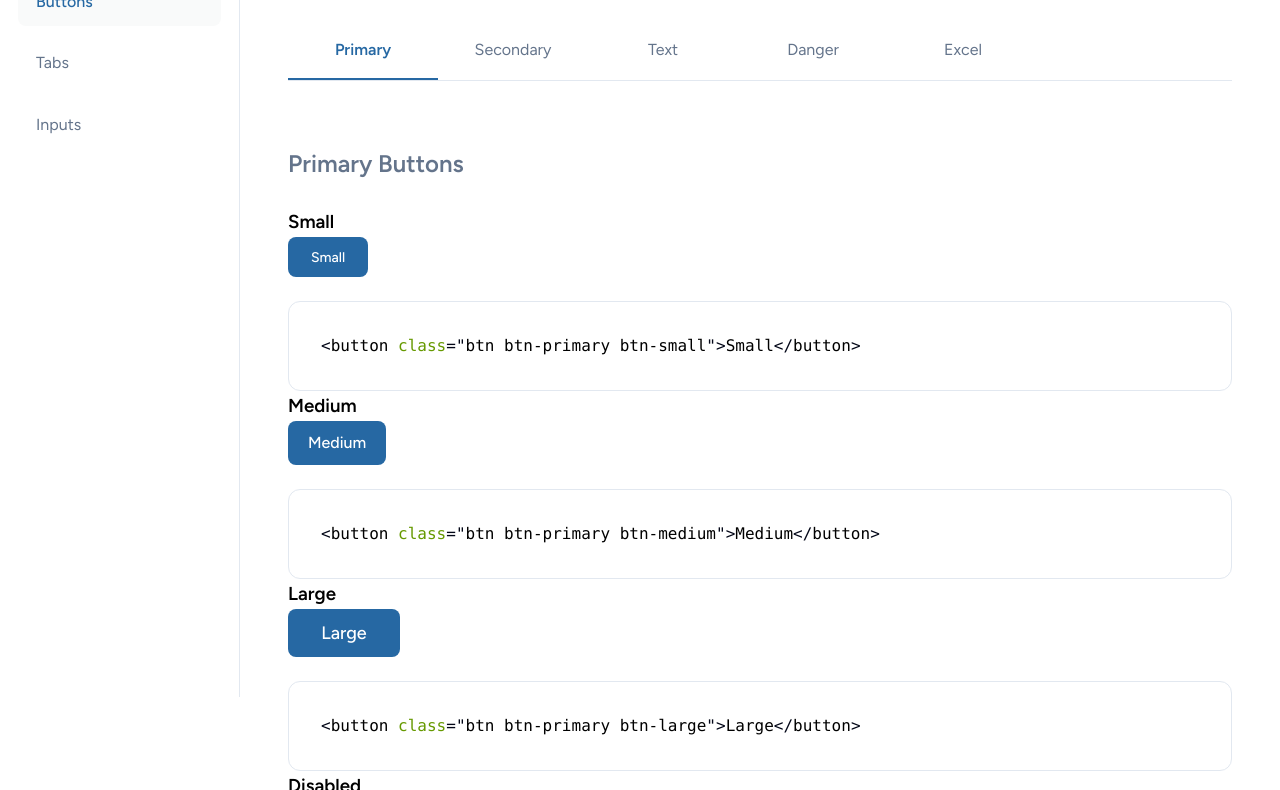
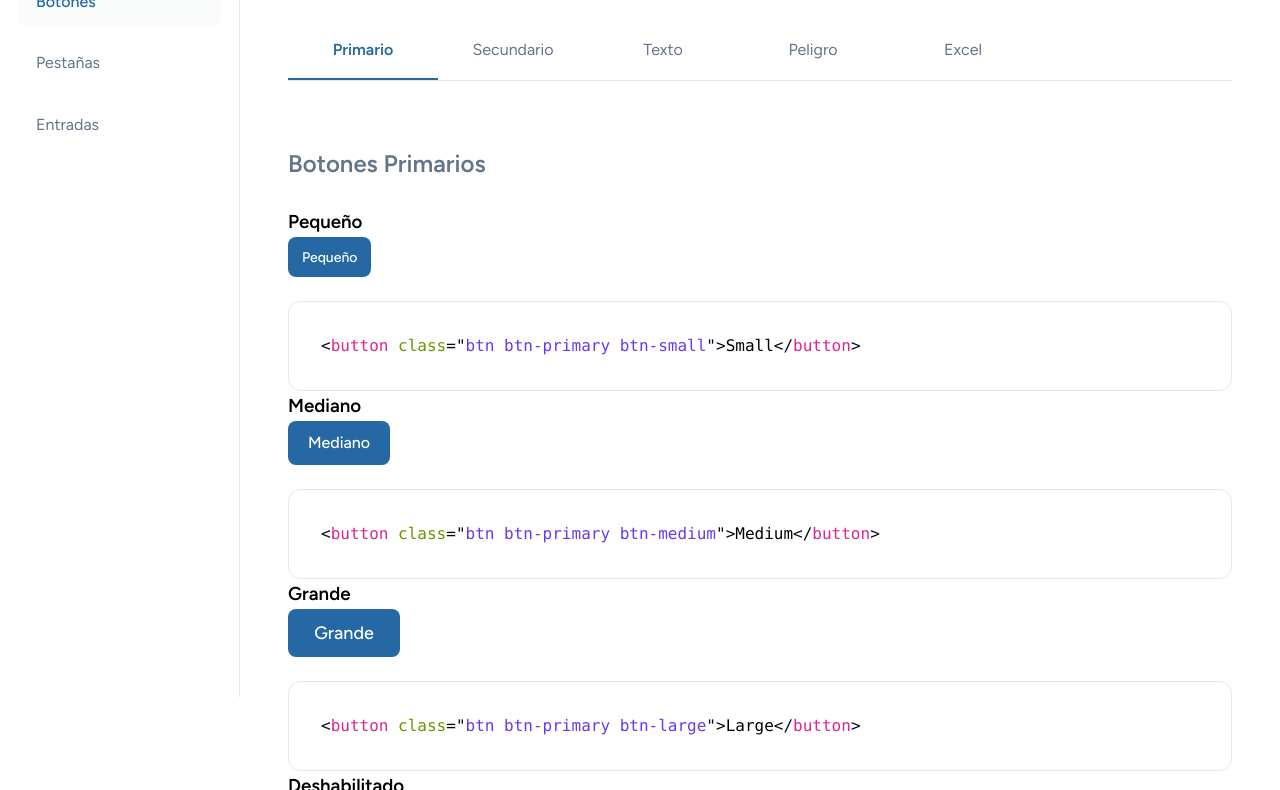
Before and after one commit to AdolfoSepulveda/componentes, a website built with Vite: page buttons.html in a window 1280 px wide. Shown: the part 103-893 px from the top of the page. Built offline with nearby package versions, Linux system fonts and the light colour scheme.

Commit message:
Update style guide components and documentation

```diff
--- a/buttons.html
+++ b/buttons.html
@@ -3,7 +3,7 @@
 <head>
     <meta charset="UTF-8">
     <meta name="viewport" content="width=device-width, initial-scale=1.0">
-    <title>Button Style Guide</title>
+    <title>Guía de Estilos de Botones</title>
     <link href="https://fonts.googleapis.com/css2?family=Figtree:wght@400;500;600&display=swap" rel="stylesheet">
     <link rel="stylesheet" href="styleguide.css">
     <link href="node_modules/prismjs/themes/prism.css" rel="stylesheet" />
@@ -14,55 +14,55 @@
     <div class="layout">
         <aside class="side-menu">
             <nav class="nav-menu">
-                <a href="index.html" class="nav-item">Getting Started</a>
-                <a href="buttons.html" class="nav-item active">Buttons</a>
-                <a href="tabs.html" class="nav-item">Tabs</a>
-                <a href="inputs.html" class="nav-item">Inputs</a>
+                <a href="index.html" class="nav-item">Comenzar</a>
+                <a href="buttons.html" class="nav-item active">Botones</a>
+                <a href="tabs.html" class="nav-item">Pestañas</a>
+                <a href="inputs.html" class="nav-item">Entradas</a>
             </nav>
         </aside>
         <main class="main-content">
             <div class="container">
-                <h1>Button Style Guide</h1>
+                <h1>Guía de Estilos de Botones</h1>
 
                 <div class="tabs">
-                    <button class="tab-button active" data-tab="primary">Primary</button>
-                    <button class="tab-button" data-tab="secondary">Secondary</button>
-                    <button class="tab-button" data-tab="text">Text</button>
-                    <button class="tab-button" data-tab="danger">Danger</button>
+                    <button class="tab-button active" data-tab="primary">Primario</button>
+                    <button class="tab-button" data-tab="secondary">Secundario</button>
+                    <button class="tab-button" data-tab="text">Texto</button>
+                    <button class="tab-button" data-tab="danger">Peligro</button>
                     <button class="tab-button" data-tab="excel">Excel</button>
                 </div>
 
                 <!-- Primary Buttons Section -->
                 <div class="tab-content active" id="primary">
                     <div class="button-section">
-                        <h2>Primary Buttons</h2>
-                        <h3>Small</h3>
+                        <h2>Botones Primarios</h2>
+                        <h3>Pequeño</h3>
                         <div class="button-group">
-                            <button class="btn btn-primary btn-small">Small</button>
+                            <button class="btn btn-primary btn-small">Pequeño</button>
                         </div>
                         <div class="code-snippet">
                             <pre><code class="language-html">&lt;button class="btn btn-primary btn-small"&gt;Small&lt;/button&gt;</code></pre>
                         </div>
 
-                        <h3>Medium</h3>
+                        <h3>Mediano</h3>
                         <div class="button-group">
-                            <button class="btn btn-primary btn-medium">Medium</button>
+                            <button class="btn btn-primary btn-medium">Mediano</button>
                         </div>
                         <div class="code-snippet">
                             <pre><code class="language-html">&lt;button class="btn btn-primary btn-medium"&gt;Medium&lt;/button&gt;</code></pre>
                         </div>
 
-                        <h3>Large</h3>
+                        <h3>Grande</h3>
                         <div class="button-group">
-                            <button class="btn btn-primary btn-large">Large</button>
+                            <button class="btn btn-primary btn-large">Grande</button>
                         </div>
                         <div class="code-snippet">
                             <pre><code class="language-html">&lt;button class="btn btn-primary btn-large"&gt;Large&lt;/button&gt;</code></pre>
                         </div>
 
-                        <h3>Disabled</h3>
+                        <h3>Deshabilitado</h3>
                         <div class="button-group">
-                            <button class="btn btn-primary btn-medium" disabled>Disabled</button>
+                            <button class="btn btn-primary btn-medium" disabled>Deshabilitado</button>
                         </div>
                         <div class="code-snippet">
                             <pre><code class="language-html">&lt;button class="btn btn-primary btn-medium" disabled&gt;Disabled&lt;/button&gt;</code></pre>
@@ -73,34 +73,34 @@
                 <!-- Secondary Buttons Section -->
                 <div class="tab-content" id="secondary">
                     <div class="button-section">
-                        <h2>Secondary Buttons</h2>
+                        <h2>Botones Secundarios</h2>
                         <h3>Small</h3>
                         <div class="button-group">
-                            <button class="btn btn-secondary btn-small">Small</button>
+                            <button class="btn btn-secondary btn-small">Pequeño</button>
                         </div>
                         <div class="code-snippet">
                             <pre><code class="language-html">&lt;button class="btn btn-secondary btn-small"&gt;Small&lt;/button&gt;</code></pre>
                         </div>
 
-                        <h3>Medium</h3>
+                        <h3>Mediano</h3>
                         <div class="button-group">
-                            <button class="btn btn-secondary btn-medium">Medium</button>
+                            <button class="btn btn-secondary btn-medium">Mediano</button>
                         </div>
                         <div class="code-snippet">
                             <pre><code class="language-html">&lt;button class="btn btn-secondary btn-medium"&gt;Medium&lt;/button&gt;</code></pre>
                         </div>
 
-                        <h3>Large</h3>
+                        <h3>Grande</h3>
                         <div class="button-group">
-                            <button class="btn btn-secondary btn-large">Large</button>
+                            <button class="btn btn-secondary btn-large">Grande</button>
                         </div>
                         <div class="code-snippet">
                             <pre><code class="language-html">&lt;button class="btn btn-secondary btn-large"&gt;Large&lt;/button&gt;</code></pre>
                         </div>
 
-                        <h3>Disabled</h3>
+                        <h3>Deshabilitado</h3>
                         <div class="button-group">
-                            <button class="btn btn-secondary btn-medium" disabled>Disabled</button>
+                            <button class="btn btn-secondary btn-medium" disabled>Deshabilitado</button>
                         </div>
                         <div class="code-snippet">
                             <pre><code class="language-html">&lt;button class="btn btn-secondary btn-medium" disabled&gt;Disabled&lt;/button&gt;</code></pre>
@@ -111,10 +111,10 @@
                 <!-- Text Buttons Section -->
                 <div class="tab-content" id="text">
                     <div class="button-section">
-                        <h2>Text Buttons</h2>
+                        <h2>Botones de Texto</h2>
                         <div class="button-group">
-                            <button class="btn btn-text">Text Button</button>
-                            <button class="btn btn-text" disabled>Disabled</button>
+                            <button class="btn btn-text">Botón de Texto</button>
+                            <button class="btn btn-text" disabled>Deshabilitado</button>
                         </div>
                         <div class="code-snippet">
                             <pre><code class="language-html">&lt;button class="btn btn-text"&gt;Text Button&lt;/button&gt;
@@ -126,34 +126,34 @@
                 <!-- Danger Buttons Section -->
                 <div class="tab-content" id="danger">
                     <div class="button-section">
-                        <h2>Danger Buttons</h2>
+                        <h2>Botones de Peligro</h2>
                         <h3>Small</h3>
                         <div class="button-group">
-                            <button class="btn btn-danger btn-small">Small</button>
+                            <button class="btn btn-danger btn-small">Pequeño</button>
                         </div>
                         <div class="code-snippet">
                             <pre><code class="language-html">&lt;button class="btn btn-danger btn-small"&gt;Small&lt;/button&gt;</code></pre>
                         </div>
 
-                        <h3>Medium</h3>
+                        <h3>Mediano</h3>
                         <div class="button-group">
-                            <button class="btn btn-danger btn-medium">Medium</button>
+                            <button class="btn btn-danger btn-medium">Mediano</button>
                         </div>
                         <div class="code-snippet">
                             <pre><code class="language-html">&lt;button class="btn btn-danger btn-medium"&gt;Medium&lt;/button&gt;</code></pre>
                         </div>
 
-                        <h3>Large</h3>
+                        <h3>Grande</h3>
                         <div class="button-group">
-                            <button class="btn btn-danger btn-large">Large</button>
+                            <button class="btn btn-danger btn-large">Grande</button>
                         </div>
                         <div class="code-snippet">
                             <pre><code class="language-html">&lt;button class="btn btn-danger btn-large"&gt;Large&lt;/button&gt;</code></pre>
                         </div>
 
-                        <h3>Disabled</h3>
+                        <h3>Deshabilitado</h3>
                         <div class="button-group">
-                            <button class="btn btn-danger btn-medium" disabled>Disabled</button>
+                            <button class="btn btn-danger btn-medium" disabled>Deshabilitado</button>
                         </div>
                         <div class="code-snippet">
                             <pre><code class="language-html">&lt;button class="btn btn-danger btn-medium" disabled&gt;Disabled&lt;/button&gt;</code></pre>
@@ -164,34 +164,34 @@
                 <!-- Excel Buttons Section -->
                 <div class="tab-content" id="excel">
                     <div class="button-section">
-                        <h2>Excel Buttons</h2>
+                        <h2>Botones de Excel</h2>
                         <h3>Small</h3>
                         <div class="button-group">
-                            <button class="btn btn-excel btn-small">Small</button>
+                            <button class="btn btn-excel btn-small">Pequeño</button>
                         </div>
                         <div class="code-snippet">
                             <pre><code class="language-html">&lt;button class="btn btn-excel btn-small"&gt;Small&lt;/button&gt;</code></pre>
                         </div>
 
-                        <h3>Medium</h3>
+                        <h3>Mediano</h3>
                         <div class="button-group">
-                            <button class="btn btn-excel btn-medium">Medium</button>
+                            <button class="btn btn-excel btn-medium">Mediano</button>
                         </div>
                         <div class="code-snippet">
                             <pre><code class="language-html">&lt;button class="btn btn-excel btn-medium"&gt;Medium&lt;/button&gt;</code></pre>
                         </div>
 
-                        <h3>Large</h3>
+                        <h3>Grande</h3>
                         <div class="button-group">
-                            <button class="btn btn-excel btn-large">Large</button>
+                            <button class="btn btn-excel btn-large">Grande</button>
                         </div>
                         <div class="code-snippet">
                             <pre><code class="language-html">&lt;button class="btn btn-excel btn-large"&gt;Large&lt;/button&gt;</code></pre>
                         </div>
 
-                        <h3>Disabled</h3>
+                        <h3>Deshabilitado</h3>
                         <div class="button-group">
-                            <button class="btn btn-excel btn-medium" disabled>Disabled</button>
+                            <button class="btn btn-excel btn-medium" disabled>Deshabilitado</button>
                         </div>
                         <div class="code-snippet">
                             <pre><code class="language-html">&lt;button class="btn btn-excel btn-medium" disabled&gt;Disabled&lt;/button&gt;</code></pre>
--- a/primitives.css
+++ b/primitives.css
@@ -84,6 +84,119 @@
   --colors-warning-800: #85680e;
   --colors-warning-900: #715a12;
   --colors-warning-950: #423306;
+
+  /* colores extra */
+
+    --colores-amarillo-100: #ffffd5;
+    --colores-amarillo-200: #fdfdab;
+    --colores-amarillo-25: #fffff5;
+    --colores-amarillo-300: #fefe73;
+    --colores-amarillo-400: #fdfd3a;
+    --colores-amarillo-50: #ffffed;
+    --colores-amarillo-500: #f3f31c;
+    --colores-amarillo-600: #e2e214;
+    --colores-amarillo-700: #c2c20a;
+    --colores-amarillo-800: #919108;
+    --colores-amarillo-900: #666600;
+    --colores-azul-100: #d1e9ff;
+    --colores-azul-200: #b2ddff;
+    --colores-azul-25: #f5faff;
+    --colores-azul-300: #84caff;
+    --colores-azul-400: #53b1fd;
+    --colores-azul-50: #eff8ff;
+    --colores-azul-500: #2e90fa;
+    --colores-azul-600: #1570ef;
+    --colores-azul-700: #175cd3;
+    --colores-azul-800: #1849a9;
+    --colores-azul-900: #194185;
+    --colores-azul-claro-100: #e0f2fe;
+    --colores-azul-claro-200: #b9e6fe;
+    --colores-azul-claro-25: #f5fbff;
+    --colores-azul-claro-300: #7cd4fd;
+    --colores-azul-claro-400: #36bffa;
+    --colores-azul-claro-50: #f0f9ff;
+    --colores-azul-claro-500: #0ba5ec;
+    --colores-azul-claro-600: #0086c9;
+    --colores-azul-claro-700: #026aa2;
+    --colores-azul-claro-800: #065986;
+    --colores-azul-claro-900: #0b4a6f;
+    --colores-azul-oscuro-100: #eaecf5;
+    --colores-azul-oscuro-200: #d5d9eb;
+    --colores-azul-oscuro-25: #fcfcfd;
+    --colores-azul-oscuro-300: #afb5d9;
+    --colores-azul-oscuro-400: #717bbc;
+    --colores-azul-oscuro-50: #f8f9fc;
+    --colores-azul-oscuro-500: #4e5ba6;
+    --colores-azul-oscuro-600: #3e4784;
+    --colores-azul-oscuro-700: #363f72;
+    --colores-azul-oscuro-800: #293056;
+    --colores-azul-oscuro-900: #101323;
+    --colores-indigo-100: #e0eaff;
+    --colores-indigo-200: #c7d7fe;
+    --colores-indigo-25: #f5f8ff;
+    --colores-indigo-300: #a4bcfd;
+    --colores-indigo-400: #8098f9;
+    --colores-indigo-50: #eef4ff;
+    --colores-indigo-500: #6172f3;
+    --colores-indigo-600: #444ce7;
+    --colores-indigo-700: #3538cd;
+    --colores-indigo-800: #2d31a6;
+    --colores-indigo-900: #2d3282;
+    --colores-morado-100: #ebe9fe;
+    --colores-morado-200: #d9d6fe;
+    --colores-morado-25: #fafaff;
+    --colores-morado-300: #bdb4fe;
+    --colores-morado-400: #9b8afb;
+    --colores-morado-50: #f4f3ff;
+    --colores-morado-500: #7a5af8;
+    --colores-morado-600: #6938ef;
+    --colores-morado-700: #5925dc;
+    --colores-morado-800: #4a1fb8;
+    --colores-morado-900: #3e1c96;
+    --colores-naranjo-100: #ffead5;
+    --colores-naranjo-200: #fddcab;
+    --colores-naranjo-25: #fffaf5;
+    --colores-naranjo-300: #feb273;
+    --colores-naranjo-400: #fd853a;
+    --colores-naranjo-50: #fff6ed;
+    --colores-naranjo-500: #fb6514;
+    --colores-naranjo-600: #ec4a0a;
+    --colores-naranjo-700: #c4320a;
+    --colores-naranjo-800: #9c2a10;
+    --colores-naranjo-900: #7e2410;
+    --colores-rosado-100: #fce7f6;
+    --colores-rosado-200: #fcceee;
+    --colores-rosado-25: #fef6fb;
+    --colores-rosado-300: #faa7e0;
+    --colores-rosado-400: #f670c7;
+    --colores-rosado-50: #fdf2fa;
+    --colores-rosado-500: #ee46bc;
+    --colores-rosado-600: #dd2590;
+    --colores-rosado-700: #c11574;
+    --colores-rosado-800: #9e165f;
+    --colores-rosado-900: #851651;
+    --colores-rosé-100: #ffe4e8;
+    --colores-rosé-200: #fecdd6;
+    --colores-rosé-25: #fff5f6;
+    --colores-rosé-300: #fea3b4;
+    --colores-rosé-400: #fd6f8e;
+    --colores-rosé-50: #fff1f3;
+    --colores-rosé-500: #f63d68;
+    --colores-rosé-600: #e31b54;
+    --colores-rosé-700: #c01048;
+    --colores-rosé-800: #a11043;
+    --colores-rosé-900: #89123e;
+    --colores-verde-100: #dcffd5;
+    --colores-verde-200: #b8fdab;
+    --colores-verde-25: #f7fff5;
+    --colores-verde-300: #8afe73;
+    --colores-verde-400: #33f90b;
+    --colores-verde-50: #f0ffed;
+    --colores-verde-500: #40f31c;
+    --colores-verde-600: #36e214;
+    --colores-verde-700: #29c20a;
+    --colores-verde-800: #1f9108;
+    --colores-verde-900: #116600;
   /* number */
   --radius-none: 0.125rem;
   --radius-sm: 0.5rem;
```
Also changed, not shown: index.html (+12 -12 lines), inputs.html (+6 -6 lines), tabs.html (+8 -8 lines).
